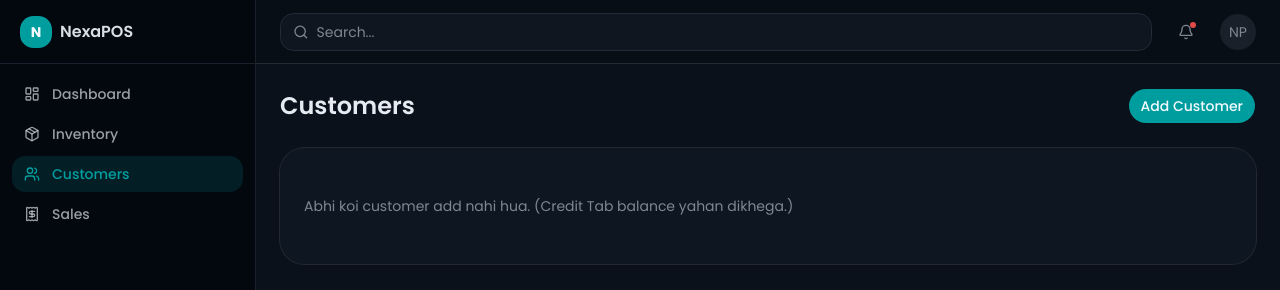
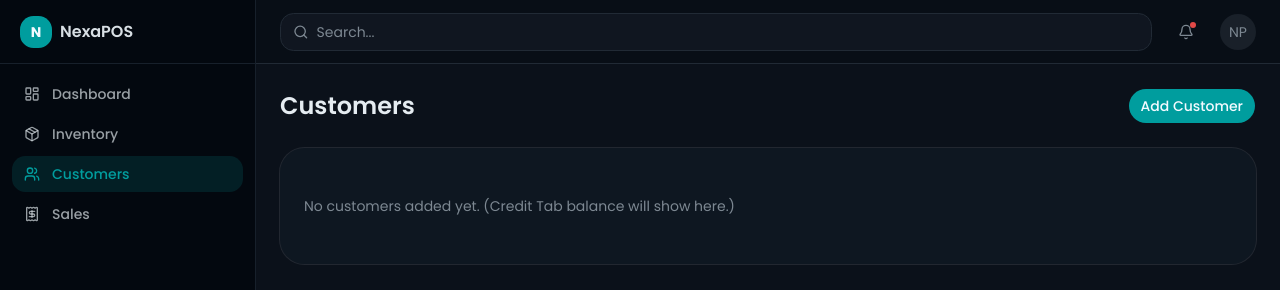
Before and after one commit to azeef-dev/nexa-pos, a Next.js app: page /provider/users in a window 1280 px wide. Shown: the top 290 px of the page. Built offline with nearby package versions, Linux system fonts and the light colour scheme.

Commit message:
feat: update CustomersPage styling and content for improved clarity

```diff
--- a/src/app/(dashboard)/provider/users/page.js
+++ b/src/app/(dashboard)/provider/users/page.js
@@ -5,10 +5,14 @@ export default function CustomersPage() {
     return (
         <div>
             <div className="mb-6 flex items-center justify-between">
-                <h1 className="text-2xl font-semibold">Customers</h1>
+                <h1 className="text-2xl font-semibold text-foreground">Customers</h1>
                 <Button>Add Customer</Button>
             </div>
-            <Card><CardContent className="p-6 text-sm text-muted-foreground">Abhi koi customer add nahi hua. (Credit Tab balance yahan dikhega.)</CardContent></Card>
+            <Card>
+                <CardContent className="p-6 text-sm text-muted-foreground">
+                    No customers added yet. (Credit Tab balance will show here.)
+                </CardContent>
+            </Card>
         </div>
     );
 }
```
